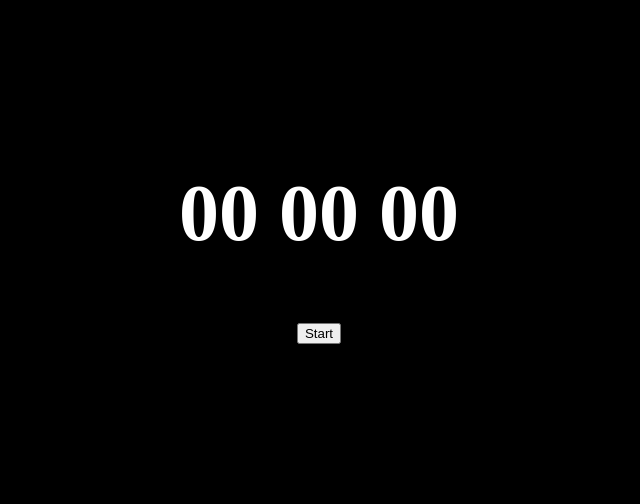
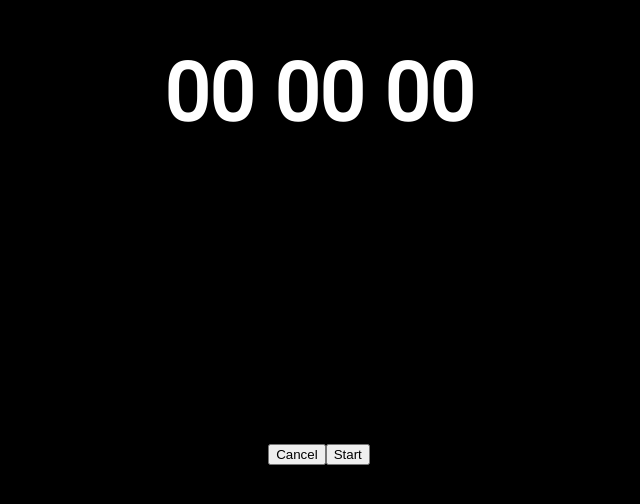
Before and after one commit to RiverDave/OSXTimer, a React (Vite) app: page / in a window 1280 px wide. Shown: the part 216-720 px from the top of the page, without its empty margins (321-961 px from the left). Built offline with nearby package versions, Linux system fonts and the light colour scheme.

Commit message:
Add font import and plan changes to Timer component

```diff
--- a/src/App.css
+++ b/src/App.css
@@ -1,3 +1,5 @@
+@import url("https://fonts.googleapis.com/css2?family=Roboto&display=swap");
+
 #root {
   max-width: 1280px;
   margin: 0 auto;
@@ -26,6 +28,7 @@ body {
 .timer-content h1 {
   font-size: 10vh;
   padding: 10px;
+  font-family: "Roboto", sans-serif;
 }
 
 .timer-numbers-space {
@@ -35,6 +38,7 @@ body {
 }
 
 .timer-extras {
+  margin-top: 30vh;
   flex-direction: column;
 }
 
--- a/src/Components/Num.jsx
+++ b/src/Components/Num.jsx
@@ -1,6 +1,6 @@
 import { useCallback, useEffect } from "react";
 
-//TODO: Understand deeply the onValueChange prop
+//TODO: Implement prop validation since this warning is annoying
 export function Num({ value, isSelected, onClick, onValueChange, position }) {
   const handleKeyDown = useCallback(
     (event) => {
@@ -35,12 +35,8 @@ export function Num({ value, isSelected, onClick, onValueChange, position }) {
   }, [isSelected, value, onValueChange, position, handleKeyDown]); //dependencies change will re-render component
 
   return (
-    <div
-      onKeyDown={handleKeyDown}
-      onClick={onClick}
-      className={`timer-num ${isSelected ? "timer-selected" : ""}`}
-    >
-      <h1>
+    <div onKeyDown={handleKeyDown} onClick={onClick}>
+      <h1 className={`timer-num ${isSelected ? "timer-selected" : ""}`}>
         {value < 10 ? "0" : " "}
         {value}
       </h1>
--- a/src/Components/Timer.jsx
+++ b/src/Components/Timer.jsx
@@ -2,10 +2,15 @@ import { useState, useEffect, useRef } from "react";
 import { Num } from "./Num.jsx";
 
 export function Timer() {
-  const [values, setValues] = useState([0, 0, 0]);
+  const [values, setValues] = useState(() => {
+    const valuesFromStorage = window.localStorage.getItem("values");
+    return valuesFromStorage ? JSON.parse(valuesFromStorage) : Array(3).fill(0);
+  });
+
   const [seconds, setSeconds] = useState(0);
   const [timer, toggleTimer] = useState(false);
   const [selectedNum, setSelectedNum] = useState(null); //only entity can be selected at once
+  const [preservedValues, setPreservedValues] = useState(Array(3).fill(0));
 
   const handleValueChange = (index, nvalue) => {
     setValues(values.map((value, i) => (i === index ? nvalue : value)));
@@ -23,8 +28,13 @@ export function Timer() {
   console.log("values: " + values);
 
   const intervalRef = useRef(); //function reference
+  // setPreservedValues(values); // in case a restart is needed
   useEffect(() => {
     // return () => clearInterval(intervalRef.current);
+
+    setPreservedValues((prevValues) => (!timer ? values : prevValues));
+    //preserve values if page is refreshed
+    window.localStorage.setItem("values", JSON.stringify(values));
 
     const handleKeyDown = (event) => {
       if (event.key === "Enter") toggleTimer(!timer);
@@ -68,8 +78,8 @@ export function Timer() {
 
     if (timer) {
       setSelectedNum(null); //freezes any type of user input
+
       const [nhrs, nmins, nsecs] = formatTime(seconds);
-      // const calculatedData = [nhrs, nmins, nsecs]; //pass to component only if timer was toggled
       setValues[(nhrs, nmins, nsecs)];
       const totalSeconds = parseTime();
       setSeconds(totalSeconds);
@@ -92,13 +102,27 @@ export function Timer() {
     return () => {
       clearInterval(intervalRef.current);
       window.removeEventListener("keydown", handleKeyDown);
+      window.localStorage.removeItem("values");
     };
   }, [seconds, timer, selectedNum, values]);
 
-  console.log(selectedNum);
   //DONE: Alternate between numbers with the left & right arrow keys [✅] 🐐
 
-  //TODO: Style timer, based on ios app
+  //TODO: Style timer, based on the ios app, have a modern ui
+  // - [] timer-numbers-space should have a box with a lighter color that denotes the space where the numbers are
+  // - [] There should be an indicative of which time unit denotes what(ie: first position denotes hrs, second mins etc...)
+  // - [] Im still not convinced about the font, perhaps i could find one where the numbers are thinner?
+  // - [] Change the box around selected num, since it is pretty barebones as of now.
+  // - [x] increese te amount of space between the numbers & extras.
+  //BUTTONS:
+  // - [] When timer is not running the space button should be grayed, and when it is on its font should glow
+  // - [] The start button should be highlighted with any sort of color.
+  //WHEN TIMER IS ON:
+  // - [] Add a progress bar animation when timer is toggled?? will have to reasearch a about this
+  //FUTURE TODO:
+  // Add a sound when timer is off
+  //
+
   return (
     <main className="timer-content">
       <div className="timer-numbers-space">
@@ -123,9 +147,26 @@ export function Timer() {
         })}
       </div>
       <div className="timer-extras">
-        <button onClick={() => toggleTimer(!timer)}>
-          {timer ? "Stop" : "Start"}
+        <button
+          className="btn-cancel"
+          tabIndex={0}
+          onClick={() => {
+            toggleTimer(!timer);
+            setValues(preservedValues);
+          }}
+        >
+          Cancel
         </button>
+
+        <button
+          className="btn-start"
+          tabIndex={0}
+          onClick={() => toggleTimer(!timer)}
+        >
+          {timer ? "Pause" : "Start"}
+        </button>
+
+        {/* <button tabIndex={0}>restart</button> */}
       </div>
     </main>
   );
```
Also changed, not shown: src/Components/Num.css (added).
